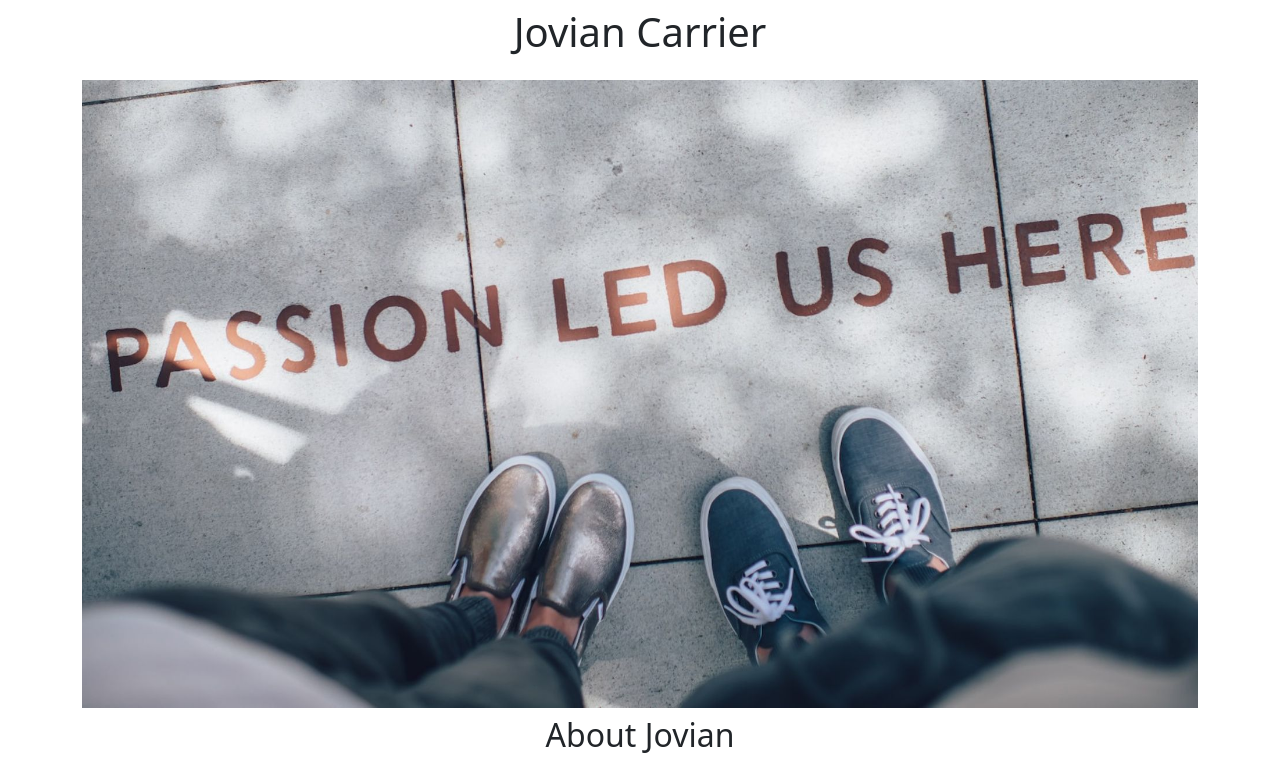
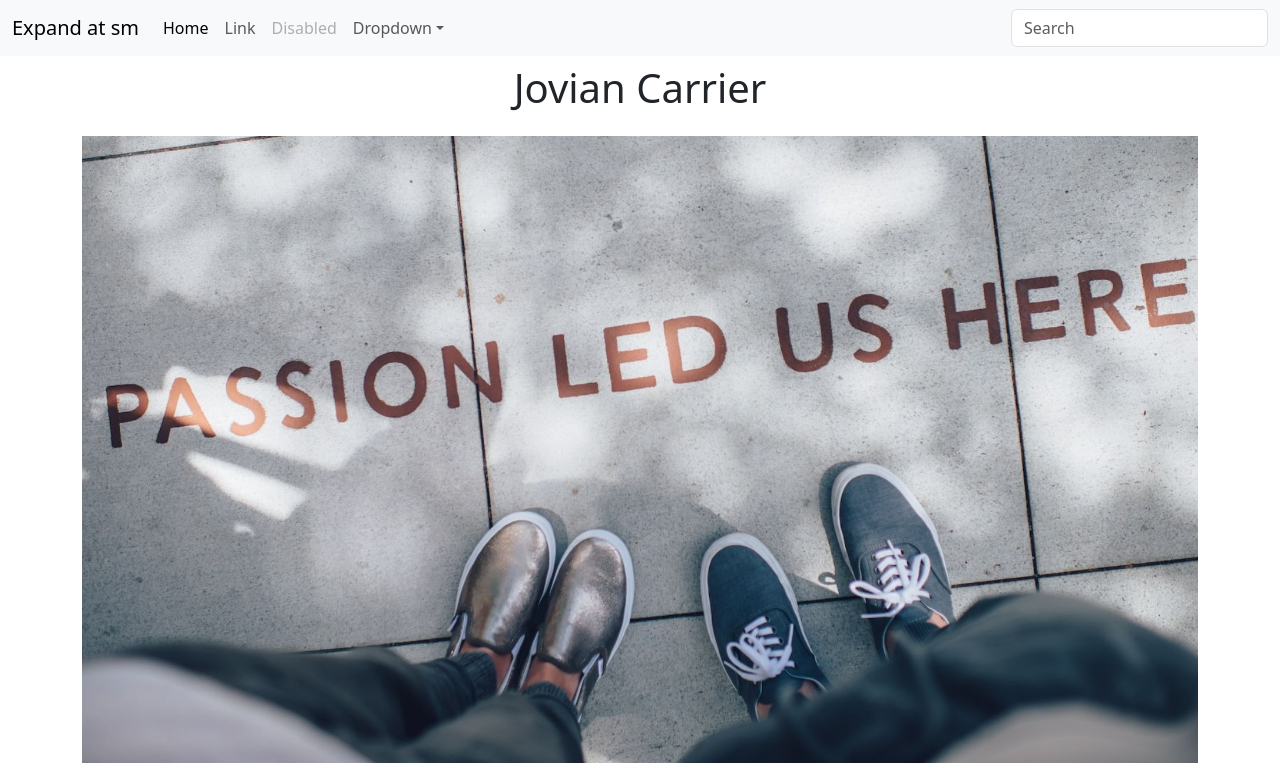
Before and after one commit to ManaasGupta/website, a Flask app: page / in a window 1280 px wide. Shown: the top 763 px of the page. Run offline with Flask 2, Linux system fonts and the light colour scheme.

Commit message:
Updated Files

```diff
--- a/templates/home.html
+++ b/templates/home.html
@@ -18,6 +18,7 @@
     </style>
   </head>
   <body>
+    {% include 'nav.html' %}
     <div class="container">
       <h1 class="text-center mt-2 mb-4">{{company}} Carrier</h1>
       <img
--- /dev/null
+++ b/templates/nav.html
@@ -0,0 +1,33 @@
+<nav class="navbar navbar-expand-sm navbar-light bg-light" aria-label="Third navbar example">
+    <div class="container-fluid">
+      <a class="navbar-brand" href="#">Expand at sm</a>
+      <button class="navbar-toggler" type="button" data-bs-toggle="collapse" data-bs-target="#navbarsExample03" aria-controls="navbarsExample03" aria-expanded="false" aria-label="Toggle navigation">
+        <span class="navbar-toggler-icon"></span>
+      </button>
+
+      <div class="collapse navbar-collapse" id="navbarsExample03">
+        <ul class="navbar-nav me-auto mb-2 mb-sm-0">
+          <li class="nav-item">
+            <a class="nav-link active" aria-current="page" href="#">Home</a>
+          </li>
+          <li class="nav-item">
+            <a class="nav-link" href="#">Link</a>
+          </li>
+          <li class="nav-item">
+            <a class="nav-link disabled">Disabled</a>
+          </li>
+          <li class="nav-item dropdown">
+            <a class="nav-link dropdown-toggle" href="#" data-bs-toggle="dropdown" aria-expanded="false">Dropdown</a>
+            <ul class="dropdown-menu">
+              <li><a class="dropdown-item" href="#">Action</a></li>
+              <li><a class="dropdown-item" href="#">Another action</a></li>
+              <li><a class="dropdown-item" href="#">Something else here</a></li>
+            </ul>
+          </li>
+        </ul>
+        <form role="search">
+          <input class="form-control" type="search" placeholder="Search" aria-label="Search">
+        </form>
+      </div>
+    </div>
+  </nav>
```
Also changed, not shown: 1 other file.
